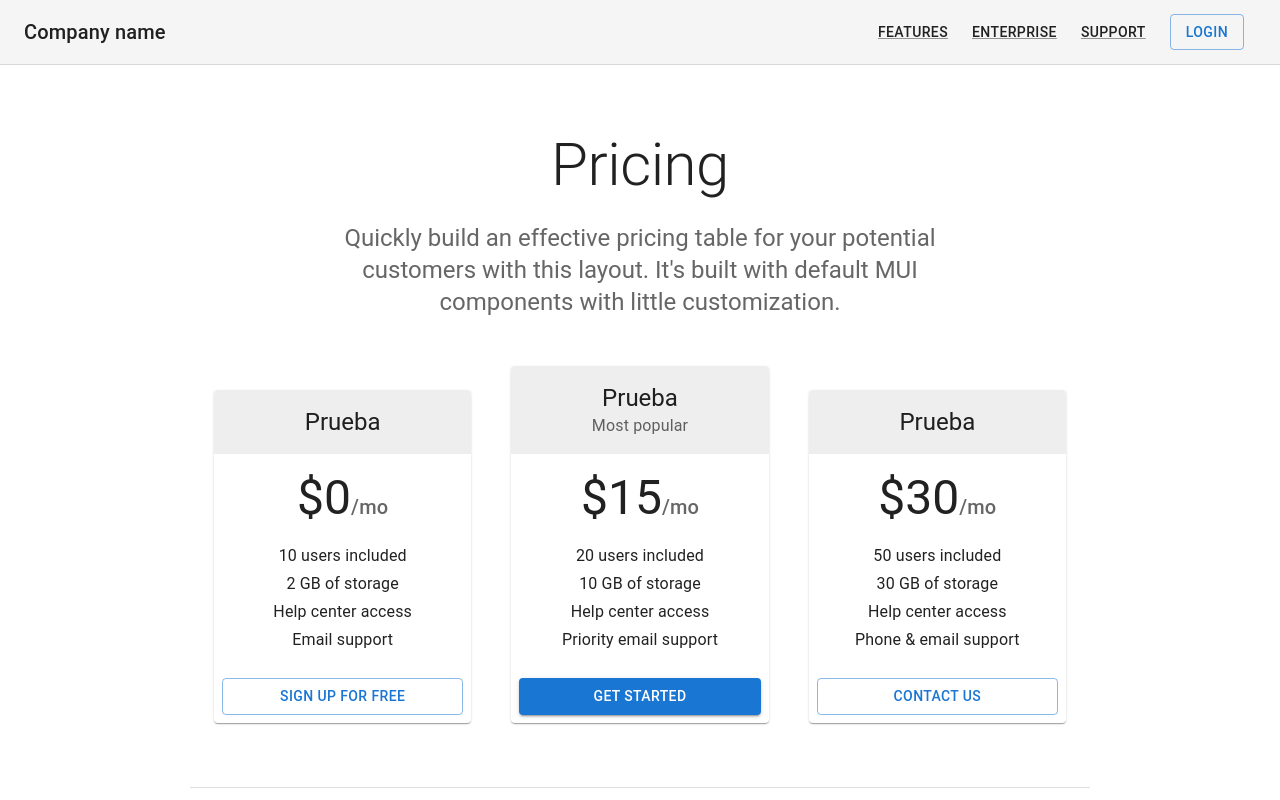
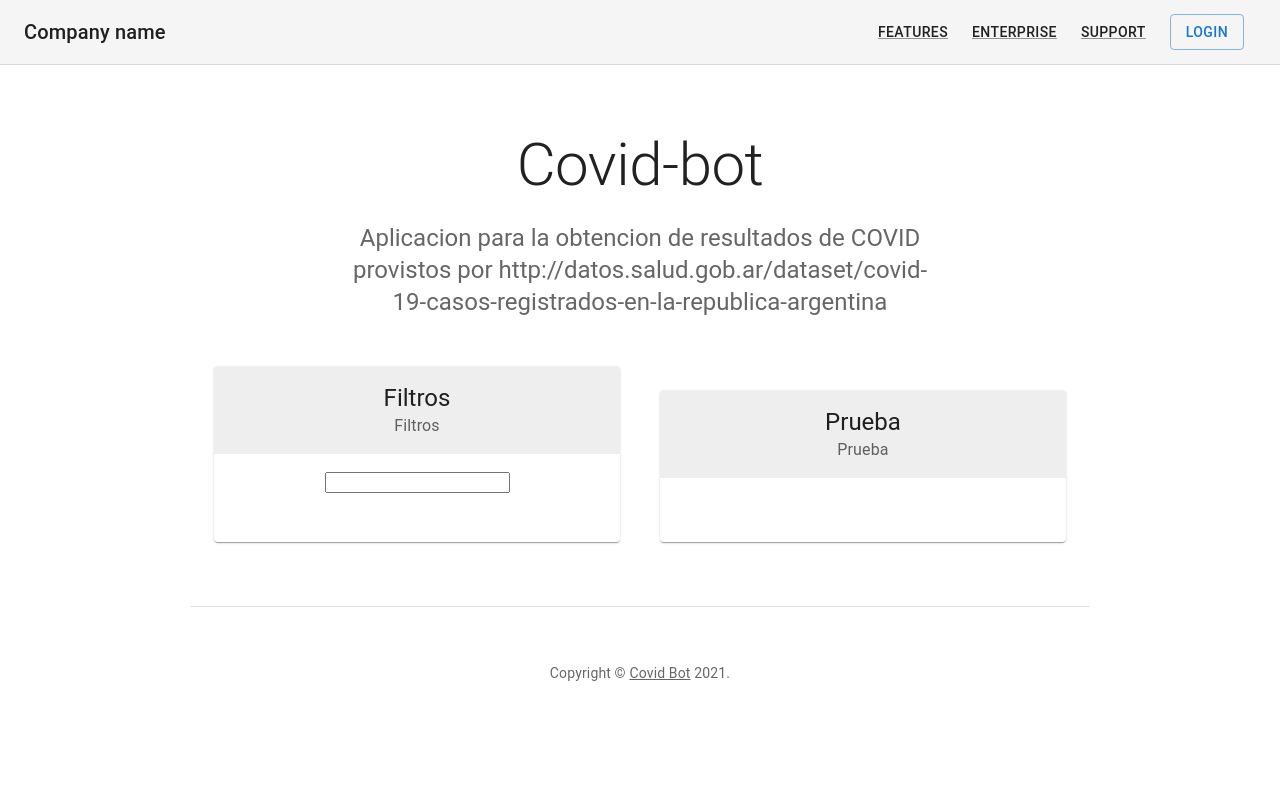
Before and after one commit to xaavito/covid, a React (Create React App) app in the folder client/: page / in a window 1280 px wide. Shown: the top 800 px of the page. Built offline with nearby package versions, Linux system fonts and the light colour scheme.

Commit message:
Datepicker y actualizacion librerias

```diff
--- a/client/package.json
+++ b/client/package.json
@@ -5,13 +5,14 @@
   "dependencies": {
     "@emotion/react": "^11.4.1",
     "@emotion/styled": "^11.3.0",
+    "@material-ui/lab": "^4.0.0-alpha.60",
     "@mui/material": "^5.0.1",
     "@testing-library/jest-dom": "^5.14.1",
     "@testing-library/react": "^11.2.7",
     "@testing-library/user-event": "^12.8.3",
     "react": "^17.0.2",
     "react-dom": "^17.0.2",
-    "react-scripts": "4.0.3",
+    "react-scripts": "^1.1.5",
     "web-vitals": "^1.1.2"
   },
   "scripts": {
--- a/client/src/App.js
+++ b/client/src/App.js
@@ -8,66 +8,28 @@ import CardContent from '@mui/material/CardContent';
 import CardHeader from '@mui/material/CardHeader';
 import CssBaseline from '@mui/material/CssBaseline';
 import Grid from '@mui/material/Grid';
-//import StarIcon from '@mui/icons-material/StarIcon';
 import Toolbar from '@mui/material/Toolbar';
 import Typography from '@mui/material/Typography';
 import Link from '@mui/material/Link';
 import GlobalStyles from '@mui/material/GlobalStyles';
 import Container from '@mui/material/Container';
+import DatePicker from "react-datepicker";
+
+import "react-datepicker/dist/react-datepicker.css";
 
 function Copyright(props) {
   return (
     <Typography variant="body2" color="text.secondary" align="center" {...props}>
       {'Copyright © '}
       <Link color="inherit" href="https://material-ui.com/">
-        Your Website
+        Covid Bot
       </Link>{' '}
       {new Date().getFullYear()}
       {'.'}
     </Typography>
   );
 }
-
-const tiers = [
-  {
-    title: 'Free',
-    price: '0',
-    description: [
-      '10 users included',
-      '2 GB of storage',
-      'Help center access',
-      'Email support',
-    ],
-    buttonText: 'Sign up for free',
-    buttonVariant: 'outlined',
-  },
-  {
-    title: 'Pro',
-    subheader: 'Most popular',
-    price: '15',
-    description: [
-      '20 users included',
-      '10 GB of storage',
-      'Help center access',
-      'Priority email support',
-    ],
-    buttonText: 'Get started',
-    buttonVariant: 'contained',
-  },
-  {
-    title: 'Enterprise',
-    price: '30',
-    description: [
-      '50 users included',
-      '30 GB of storage',
-      'Help center access',
-      'Phone & email support',
-    ],
-    buttonText: 'Contact us',
-    buttonVariant: 'outlined',
-  },
-];
-
+/*
 const footers = [
   {
     title: 'Company',
@@ -92,8 +54,8 @@ const footers = [
     description: ['Privacy policy', 'Terms of use'],
   },
 ];
-
-function PricingContent() {
+*/
+function App() {
   return (
     <React.Fragment>
       <GlobalStyles styles={{ ul: { margin: 0, padding: 0, listStyle: 'none' } }} />
@@ -148,30 +110,27 @@ function PricingContent() {
           color="text.primary"
           gutterBottom
         >
-          Pricing
+          Covid-bot
         </Typography>
         <Typography variant="h5" align="center" color="text.secondary" component="p">
-          Quickly build an effective pricing table for your potential customers with
-          this layout. It&apos;s built with default MUI components with little
-          customization.
+          Aplicacion para la obtencion de resultados de COVID provistos por
+          http://datos.salud.gob.ar/dataset/covid-19-casos-registrados-en-la-republica-argentina
         </Typography>
       </Container>
       {/* End hero unit */}
       <Container maxWidth="md" component="main">
         <Grid container spacing={5} alignItems="flex-end">
-          {tiers.map((tier) => (
-            // Enterprise card is full width at sm breakpoint
           <Grid
             item
             key={"Prueba"}
             xs={12}
             sm={12}
-              md={4}
+            md={6}
           >
             <Card>
               <CardHeader
-                  title={"Prueba"}
-                  subheader={tier.subheader}
+                title={"Filtros"}
+                subheader={"Filtros"}
                 titleTypographyProps={{ align: 'center' }}
                 action={null}
                 subheaderTypographyProps={{
@@ -193,34 +152,51 @@ function PricingContent() {
                     mb: 2,
                   }}
                 >
-                    <Typography component="h2" variant="h3" color="text.primary">
-                      ${tier.price}
-                    </Typography>
-                    <Typography variant="h6" color="text.secondary">
-                      /mo
-                    </Typography>
+                  <DatePicker />
                 </Box>
-                  <ul>
-                    {tier.description.map((line) => (
-                      <Typography
-                        component="li"
-                        variant="subtitle1"
-                        align="center"
-                        key={line}
-                      >
-                        {line}
-                      </Typography>
-                    ))}
-                  </ul>
               </CardContent>
               <CardActions>
-                  <Button fullWidth variant={tier.buttonVariant}>
-                    {tier.buttonText}
-                  </Button>
               </CardActions>
             </Card>
           </Grid>
-          ))}
+          <Grid
+            item
+            key={"Resultados"}
+            xs={12}
+            sm={12}
+            md={6}
+          >
+            <Card>
+              <CardHeader
+                title={"Prueba"}
+                subheader={"Prueba"}
+                titleTypographyProps={{ align: 'center' }}
+                action={null}
+                subheaderTypographyProps={{
+                  align: 'center',
+                }}
+                sx={{
+                  backgroundColor: (theme) =>
+                    theme.palette.mode === 'light'
+                      ? theme.palette.grey[200]
+                      : theme.palette.grey[700],
+                }}
+              />
+              <CardContent>
+                <Box
+                  sx={{
+                    display: 'flex',
+                    justifyContent: 'center',
+                    alignItems: 'baseline',
+                    mb: 2,
+                  }}
+                >
+                </Box>
+              </CardContent>
+              <CardActions>
+              </CardActions>
+            </Card>
+          </Grid>
         </Grid>
       </Container>
       {/* Footer */}
@@ -233,23 +209,8 @@ function PricingContent() {
           py: [3, 6],
         }}
       >
+
         <Grid container spacing={4} justifyContent="space-evenly">
-          {footers.map((footer) => (
-            <Grid item xs={6} sm={3} key={footer.title}>
-              <Typography variant="h6" color="text.primary" gutterBottom>
-                {footer.title}
-              </Typography>
-              <ul>
-                {footer.description.map((item) => (
-                  <li key={item}>
-                    <Link href="#" variant="subtitle1" color="text.secondary">
-                      {item}
-                    </Link>
-                  </li>
-                ))}
-              </ul>
-            </Grid>
-          ))}
         </Grid>
         <Copyright sx={{ mt: 5 }} />
       </Container>
@@ -259,5 +220,5 @@ function PricingContent() {
 }
 
 export default function Pricing() {
-  return <PricingContent />;
+  return <App />;
 }
--- a/package.json
+++ b/package.json
@@ -14,7 +14,10 @@
   "author": "",
   "license": "ISC",
   "dependencies": {
-    "express": "^4.17.1"
+    "@material-ui/lab": "^4.0.0-alpha.60",
+    "@mui/lab": "^5.0.0-alpha.48",
+    "express": "^4.17.1",
+    "react-datepicker": "^4.2.1"
   },
   "engines": {
     "node": "10.19.0"
```
Also changed, not shown: 2 other files (tests, documents, lock files or other folders). Lines whose indentation alone changed are shown as unchanged.
